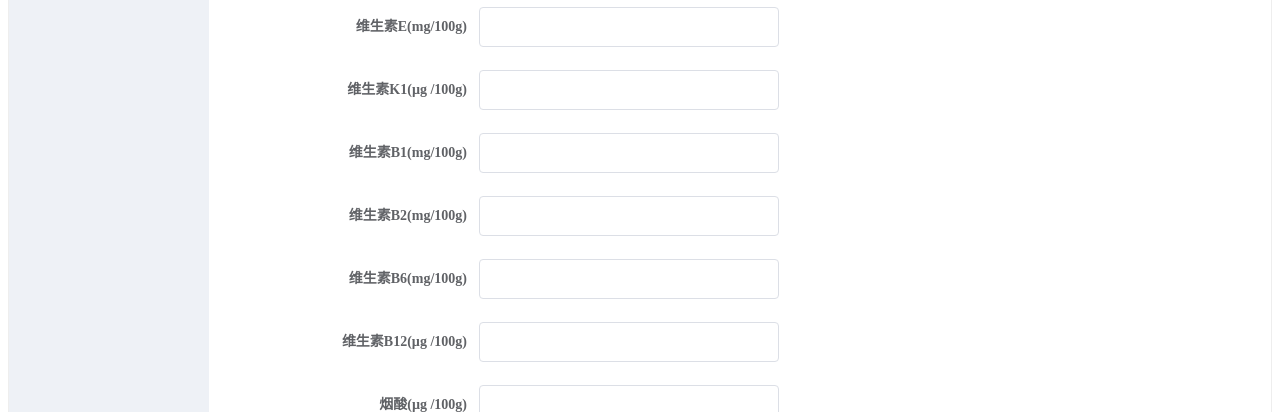
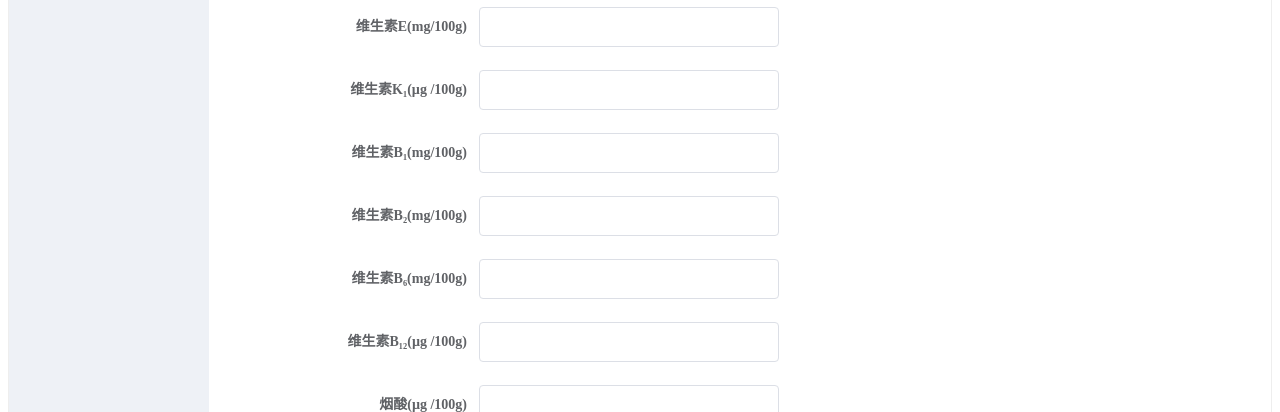
Before and after one commit to wenxin-CODE/shipinyuan, a Vue app: page /AddBrand in a window 1280 px wide. Shown: the part 774-1186 px from the top of the page. Built offline with nearby package versions, Linux system fonts and the light colour scheme.

Commit message:
'改下标'

```diff
--- a/src/views/AddBrand.vue
+++ b/src/views/AddBrand.vue
@@ -36,20 +36,20 @@
   <el-form-item label="维生素E(mg/100g)" prop="维生素E">
     <el-input v-model="ruleForm['维生素E']" style="width:300px"></el-input>
   </el-form-item>
-  <el-form-item label="维生素K1(µg /100g)" prop="维生素K1">
-    <el-input v-model="ruleForm['维生素K1']" style="width:300px"></el-input>
+  <el-form-item label="维生素K₁(µg /100g)" prop="维生素K₁">
+    <el-input v-model="ruleForm['维生素K₁']" style="width:300px"></el-input>
   </el-form-item>
-  <el-form-item label="维生素B1(mg/100g)" prop="维生素B1">
-    <el-input v-model="ruleForm['维生素B1']" style="width:300px"></el-input>
+  <el-form-item label="维生素B₁(mg/100g)" prop="维生素B₁">
+    <el-input v-model="ruleForm['维生素B₁']" style="width:300px"></el-input>
   </el-form-item>
-  <el-form-item label="维生素B2(mg/100g)" prop="维生素B2">
-    <el-input v-model="ruleForm['维生素B2']" style="width:300px"></el-input>
+  <el-form-item label="维生素B₂(mg/100g)" prop="维生素B₂">
+    <el-input v-model="ruleForm['维生素B₂']" style="width:300px"></el-input>
   </el-form-item>
-  <el-form-item label="维生素B6(mg/100g)" prop="维生素B6">
-    <el-input v-model="ruleForm['维生素B6']" style="width:300px"></el-input>
+  <el-form-item label="维生素B₆(mg/100g)" prop="维生素B₆">
+    <el-input v-model="ruleForm['维生素B₆']" style="width:300px"></el-input>
   </el-form-item>
-  <el-form-item label="维生素B12(µg /100g)" prop="维生素B12">
-    <el-input v-model="ruleForm['维生素B12']" style="width:300px"></el-input>
+  <el-form-item label="维生素B₁₂(µg /100g)" prop="维生素B₁₂">
+    <el-input v-model="ruleForm['维生素B₁₂']" style="width:300px"></el-input>
   </el-form-item>
   <el-form-item label="烟酸(µg /100g)" prop="烟酸">
     <el-input v-model="ruleForm['烟酸']" style="width:300px"></el-input>
@@ -225,11 +225,11 @@
           维生素A:'',
           维生素D:'',
           维生素E:'',
-          维生素K1:'',
-          维生素B1:'',
-          维生素B2:'',
-          维生素B6:'',
-          维生素B12:'',
+          '维生素K₁':'',
+          '维生素B₁':'',
+          '维生素B₂':'',
+          '维生素B₆':'',
+          '维生素B₁₂':'',
           烟酸:'',
           叶酸:'',
           泛酸:'',
--- a/src/views/Brand.vue
+++ b/src/views/Brand.vue
@@ -71,28 +71,28 @@
         width="150">
       </el-table-column>
       <el-table-column
-        prop="维生素K1"
-        label="维生素K1(µg/100g)"
+        prop="维生素K₁"
+        label="维生素K₁(µg/100g)"
         width="170">
       </el-table-column>
       <el-table-column
-        prop="维生素B1"
-        label="维生素B1(mg/100g)"
+        prop="维生素B₁"
+        label="维生素B₁(mg/100g)"
         width="170">
       </el-table-column>
       <el-table-column
-        prop="维生素B2"
-        label="维生素B2(mg/100g)"
+        prop="维生素B₂"
+        label="维生素B₂(mg/100g)"
         width="170">
       </el-table-column>
       <el-table-column
-        prop="维生素B6"
-        label="维生素B6(mg/100g)"
+        prop="维生素B₆"
+        label="维生素B₆(mg/100g)"
         width="170">
       </el-table-column>
       <el-table-column
-        prop="维生素B12"
-        label="维生素B12(µg/100g)"
+        prop="维生素B₁₂"
+        label="维生素B₁₂(µg/100g)"
         width="170">
       </el-table-column>
       <el-table-column
--- a/src/views/BrandFind.vue
+++ b/src/views/BrandFind.vue
@@ -27,10 +27,11 @@
             <el-select v-model="searchMetaData.维生素类.key" placeholder="维生素类" style="width:400px">
               <el-option label="维生素A" value="维生素A"></el-option>
               <el-option label="维生素E" value="维生素E"></el-option>
-              <el-option label="维生素K1" value="维生素K1"></el-option>
-              <el-option label="维生素B1" value="维生素B1"></el-option>
-              <el-option label="维生素B2" value="维生素B2"></el-option>
-              <el-option label="维生素B6" value="维生素B6"></el-option>
+              <el-option label="维生素K₁" value="维生素K₁"></el-option>
+              <el-option label="维生素B₁" value="维生素B₁"></el-option>
+              <el-option label="维生素B₂" value="维生素B₂"></el-option>
+              <el-option label="维生素B₆" value="维生素B₆"></el-option>
+              <el-option label="维生素B₁₂" value="维生素B₁₂"></el-option>
               <el-option label="维生素C" value="维生素C"></el-option>
               <el-option label="烟酸" value="烟酸"></el-option>
               <el-option label="泛酸" value="泛酸"></el-option>
@@ -199,28 +200,28 @@
         width="150">
       </el-table-column>
       <el-table-column
-        prop="维生素K1"
-        label="维生素K1(µg/100g)"
+        prop="维生素K₁"
+        label="维生素K₁(µg/100g)"
         width="170">
       </el-table-column>
       <el-table-column
-        prop="维生素B1"
-        label="维生素B1(mg/100g)"
+        prop="维生素B₁"
+        label="维生素B₁(mg/100g)"
         width="170">
       </el-table-column>
       <el-table-column
-        prop="维生素B2"
-        label="维生素B2(mg/100g)"
+        prop="维生素B₂"
+        label="维生素B₂(mg/100g)"
         width="170">
       </el-table-column>
       <el-table-column
-        prop="维生素B6"
-        label="维生素B6(mg/100g)"
+        prop="维生素B₆"
+        label="维生素B₆(mg/100g)"
         width="170">
       </el-table-column>
       <el-table-column
-        prop="维生素B12"
-        label="维生素B12(µg/100g)"
+        prop="维生素B₁₂"
+        label="维生素B₁₂(µg/100g)"
         width="170">
       </el-table-column>
       <el-table-column
--- a/src/views/BrandUpdate.vue
+++ b/src/views/BrandUpdate.vue
@@ -39,20 +39,20 @@
   <el-form-item label="维生素E" prop="维生素E">
     <el-input v-model="ruleForm['维生素E']"></el-input>
   </el-form-item>
-  <el-form-item label="维生素K1" prop="维生素K1">
-    <el-input v-model="ruleForm['维生素K1']"></el-input>
+  <el-form-item label="维生素K₁" prop="维生素K₁">
+    <el-input v-model="ruleForm['维生素K₁']"></el-input>
   </el-form-item>
-  <el-form-item label="维生素B1" prop="维生素B1">
-    <el-input v-model="ruleForm['维生素B1']"></el-input>
+  <el-form-item label="维生素B₁" prop="维生素B₁">
+    <el-input v-model="ruleForm['维生素B₁']"></el-input>
   </el-form-item>
-  <el-form-item label="维生素B2" prop="维生素B2">
-    <el-input v-model="ruleForm['维生素B2']"></el-input>
+  <el-form-item label="维生素B₂" prop="维生素B₂">
+    <el-input v-model="ruleForm['维生素B₂']"></el-input>
   </el-form-item>
-  <el-form-item label="维生素B6" prop="维生素B6">
-    <el-input v-model="ruleForm['维生素B6']"></el-input>
+  <el-form-item label="维生素B₆" prop="维生素B₆">
+    <el-input v-model="ruleForm['维生素B₆']"></el-input>
   </el-form-item>
-  <el-form-item label="维生素B12" prop="维生素B12">
-    <el-input v-model="ruleForm['维生素B12']"></el-input>
+  <el-form-item label="维生素B₁₂" prop="维生素B₁₂">
+    <el-input v-model="ruleForm['维生素B₁₂']"></el-input>
   </el-form-item>
   <el-form-item label="烟酸" prop="烟酸">
     <el-input v-model="ruleForm['烟酸']"></el-input>
@@ -231,11 +231,11 @@
           维生素A:'',
           维生素D:'',
           维生素E:'',
-          维生素K1:'',
-          维生素B1:'',
-          维生素B2:'',
-          维生素B6:'',
-          维生素B12:'',
+          '维生素K₁':'',
+          '维生素B₁':'',
+          '维生素B₂':'',
+          '维生素B₆':'',
+          '维生素B₁₂':'',
           烟酸:'',
           叶酸:'',
           泛酸:'',
--- a/src/views/Test.vue
+++ b/src/views/Test.vue
@@ -6,8 +6,8 @@
   <el-form-item label="硒(mg/kg)" prop="硒">
     <el-input v-model="ruleForm['硒']" style="width:300px"></el-input>
   </el-form-item>
-  <el-form-item label="维生素B2(mg/100g)" prop="维生素B2">
-    <el-input v-model="ruleForm['维生素B2']" style="width:300px"></el-input>
+  <el-form-item label="维生素B₂(mg/100g)" prop="维生素B₂">
+    <el-input v-model="ruleForm['维生素B₂']" style="width:300px"></el-input>
   </el-form-item>
   <el-form-item label="维生素E(mg/100g)" prop="维生素E">
     <el-input v-model="ruleForm['维生素E']" style="width:300px"></el-input>
@@ -33,7 +33,7 @@
       return {
         res:'',
         ruleForm: {
-          维生素B2:'',
+          '维生素B₂':'',
           维生素E:'',
           硒:'',
           酸度:'',
@@ -48,23 +48,23 @@
     methods: {
       doSearch() {
         // if(this.ruleForm.酸度<11 && this.ruleForm.硒<0.13 &&
-        //    this.ruleForm.维生素B2>0.5 && this.ruleForm.维生素E>0.6){
+        //    this.ruleForm.维生素B₂>0.5 && this.ruleForm.维生素E>0.6){
         //   this.$message.info("该产品为陕西羊奶粉");
         // }else{
         //   this.$message.info("该产品不是陕西羊奶粉");
         // }
         //提示信息
         var a=0;
-        if(this.ruleForm.酸度<11){
+        if(this.ruleForm['酸度']<11){
             a++;
         }
-        if(this.ruleForm.硒<0.13){
+        if(this.ruleForm['硒']<0.13){
             a++;
         }
-        if(this.ruleForm.维生素B2>0.5){
+        if(this.ruleForm['维生素B₂']>0.5){
             a++;
         }
-        if(this.ruleForm.维生素E>0.6){
+        if(this.ruleForm['维生素E']>0.6){
             a++;
         }
         if(a==2){
```
Also changed, not shown: 1 other file (tests, documents, lock files or other folders).
